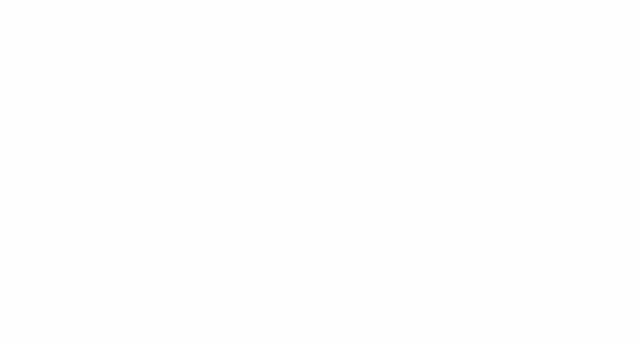
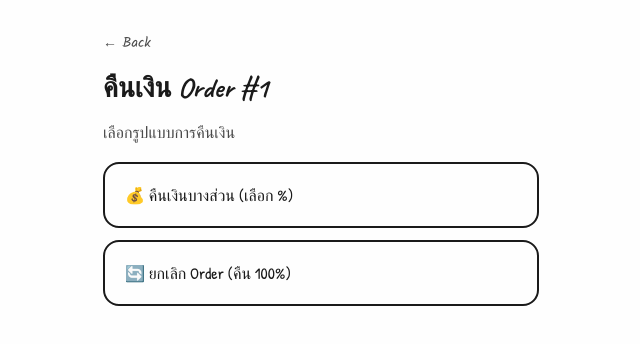
Before and after one commit to IOOIIOU17/billtable-restaurant, a React (Vite) app: page /orders/1/refund in a window 1280 px wide. Before the commit this address had no page. Shown: the top 344 px of the page, without its empty margins (319-959 px from the left). Built offline with nearby package versions, Linux system fonts and the light colour scheme.

Commit message:
feat: add RefundPanel + refund button in OrderDetails

```diff
--- a/src/App.jsx
+++ b/src/App.jsx
@@ -3,6 +3,7 @@ import Login from './screens/Login';
 import MenuUpload from './screens/MenuUpload';
 import OrderDashboard from './screens/OrderDashboard';
 import OrderDetails from './screens/OrderDetails';
+import RefundPanel from './screens/RefundPanel';
 
 export default function App() {
   return (
@@ -12,6 +13,7 @@ export default function App() {
         <Route path="/menu" element={<MenuUpload />} />
         <Route path="/orders" element={<OrderDashboard />} />
         <Route path="/orders/:orderId" element={<OrderDetails />} />
+        <Route path="/orders/:orderId/refund" element={<RefundPanel />} />
       </Routes>
     </BrowserRouter>
   );
--- a/src/screens/OrderDetails.jsx
+++ b/src/screens/OrderDetails.jsx
@@ -85,6 +85,18 @@ export default function OrderDetails() {
         Call Uber Pickup
       </button>
 
+      <button
+        onClick={() => navigate(`/orders/${orderId}/refund`)}
+        style={{
+          width: '100%', padding: '14px',
+          background: 'var(--color-paper)', color: 'var(--color-ink)',
+          border: '2px solid var(--color-ink)', borderRadius: 'var(--radius)',
+          fontFamily: 'var(--font-body)', fontSize: '16px', cursor: 'pointer',
+        }}
+      >
+        💰 คืนเงิน / ยกเลิก Order
+      </button>
+
     </div>
   );
 }
--- /dev/null
+++ b/src/screens/RefundPanel.jsx
@@ -0,0 +1,200 @@
+import { useState } from 'react'
+import { useParams, useNavigate } from 'react-router-dom'
+import api from '../services/api'
+
+export default function RefundPanel() {
+  const { orderId } = useParams()
+  const navigate = useNavigate()
+  const [mode, setMode] = useState(null) // 'partial' | 'full'
+  const [percent, setPercent] = useState(50)
+  const [done, setDone] = useState(false)
+  const [loading, setLoading] = useState(false)
+
+  const handleRefund = async () => {
+    setLoading(true)
+    try {
+      await api.patch(`/api/orders/${orderId}/status`, {
+        status: mode === 'full' ? 'cancelled' : 'refunded',
+        refund_percent: mode === 'full' ? 100 : percent,
+      })
+      setDone(true)
+    } catch (e) {
+      console.error(e)
+    }
+    setLoading(false)
+  }
+
+  if (done) return (
+    <div style={{
+      minHeight: '100vh',
+      background: 'var(--color-paper)',
+      display: 'flex',
+      flexDirection: 'column',
+      alignItems: 'center',
+      justifyContent: 'center',
+      padding: '32px',
+      fontFamily: 'var(--font-body)',
+    }}>
+      <div style={{ fontSize: '48px', marginBottom: '16px' }}>✓</div>
+      <p style={{ fontFamily: 'var(--font-logo)', fontSize: '24px', marginBottom: '8px' }}>
+        {mode === 'full' ? 'ยกเลิก Order แล้ว' : `คืนเงิน ${percent}% แล้ว`}
+      </p>
+      <p style={{ fontFamily: 'var(--font-hint)', color: 'var(--color-pencil)', marginBottom: '32px' }}>
+        ลูกค้าจะได้รับการแจ้งเตือน
+      </p>
+      <button
+        onClick={() => navigate('/orders')}
+        style={{
+          padding: '14px 32px',
+          background: 'var(--color-ink)',
+          color: 'var(--color-paper)',
+          border: 'none',
+          borderRadius: 'var(--radius)',
+          fontFamily: 'var(--font-body)',
+          fontSize: '16px',
+          cursor: 'pointer',
+        }}
+      >
+        กลับหน้า Orders
+      </button>
+    </div>
+  )
+
+  return (
+    <div style={{
+      minHeight: '100vh',
+      background: 'var(--color-paper)',
+      padding: '32px',
+      maxWidth: '500px',
+      margin: '0 auto',
+      display: 'flex',
+      flexDirection: 'column',
+      gap: '16px',
+    }}>
+      <button
+        onClick={() => navigate(-1)}
+        style={{
+          background: 'none',
+          border: 'none',
+          fontFamily: 'var(--font-hint)',
+          fontSize: '14px',
+          color: 'var(--color-pencil)',
+          cursor: 'pointer',
+          alignSelf: 'flex-start',
+        }}
+      >
+        ← Back
+      </button>
+
+      <h1 style={{ fontFamily: 'var(--font-logo)', fontSize: '28px', margin: '0' }}>
+        คืนเงิน Order #{orderId?.slice(0, 8)}
+      </h1>
+
+      <p style={{ fontFamily: 'var(--font-hint)', color: 'var(--color-pencil)', margin: '0' }}>
+        เลือกรูปแบบการคืนเงิน
+      </p>
+
+      <div style={{ display: 'flex', flexDirection: 'column', gap: '12px' }}>
+        <button
+          onClick={() => setMode('partial')}
+          style={{
+            padding: '20px',
+            border: `2px solid var(--color-ink)`,
+            borderRadius: 'var(--radius)',
+            background: mode === 'partial' ? 'var(--color-ink)' : 'var(--color-paper)',
+            color: mode === 'partial' ? 'var(--color-paper)' : 'var(--color-ink)',
+            fontFamily: 'var(--font-body)',
+            fontSize: '16px',
+            cursor: 'pointer',
+            textAlign: 'left',
+          }}
+        >
+          💰 คืนเงินบางส่วน (เลือก %)
+        </button>
+
+        <button
+          onClick={() => setMode('full')}
+          style={{
+            padding: '20px',
+            border: '2px solid var(--color-ink)',
+            borderRadius: 'var(--radius)',
+            background: mode === 'full' ? 'var(--color-ink)' : 'var(--color-paper)',
+            color: mode === 'full' ? 'var(--color-paper)' : 'var(--color-ink)',
+            fontFamily: 'var(--font-body)',
+            fontSize: '16px',
+            cursor: 'pointer',
+            textAlign: 'left',
+          }}
+        >
+          🔄 ยกเลิก Order (คืน 100%)
+        </button>
+      </div>
+
+      {mode === 'partial' && (
+        <div style={{
+          border: '2px solid var(--color-ink)',
+          borderRadius: 'var(--radius)',
+          padding: '24px',
+          display: 'flex',
+          flexDirection: 'column',
+          gap: '16px',
+        }}>
+          <p style={{ fontFamily: 'var(--font-body)', margin: '0' }}>
+            คืนเงิน: <strong>{percent}%</strong>
+          </p>
+          <input
+            type="range"
+            min="10"
+            max="90"
+            step="10"
+            value={percent}
+            onChange={(e) => setPercent(Number(e.target.value))}
+            style={{ width: '100%', cursor: 'pointer' }}
+          />
+          <div style={{ display: 'flex', justifyContent: 'space-between' }}>
+            {[10, 20, 30, 40, 50, 60, 70, 80, 90].map((p) => (
+              <button
+                key={p}
+                onClick={() => setPercent(p)}
+                style={{
+                  padding: '6px 8px',
+                  border: '1px solid var(--color-ink)',
+                  borderRadius: '8px',
+                  background: percent === p ? 'var(--color-ink)' : 'var(--color-paper)',
+                  color: percent === p ? 'var(--color-paper)' : 'var(--color-ink)',
+                  fontFamily: 'var(--font-hint)',
+                  fontSize: '12px',
+                  cursor: 'pointer',
+                }}
+              >
+                {p}%
+              </button>
+            ))}
+          </div>
+        </div>
+      )}
+
+      {mode && (
+        <button
+          onClick={handleRefund}
+          disabled={loading}
+          style={{
+            width: '100%',
+            padding: '16px',
+            marginTop: '8px',
+            background: 'var(--color-ink)',
+            color: 'var(--color-paper)',
+            border: 'none',
+            borderRadius: 'var(--radius)',
+            fontFamily: 'var(--font-body)',
+            fontSize: '16px',
+            cursor: loading ? 'not-allowed' : 'pointer',
+            opacity: loading ? 0.6 : 1,
+          }}
+        >
+          {loading ? 'กำลังดำเนินการ...' : mode === 'full' ? 'ยืนยันยกเลิก Order' : `ยืนยันคืนเงิน ${percent}%`}
+        </button>
+      )}
+    </div>
+  )
+}
```
